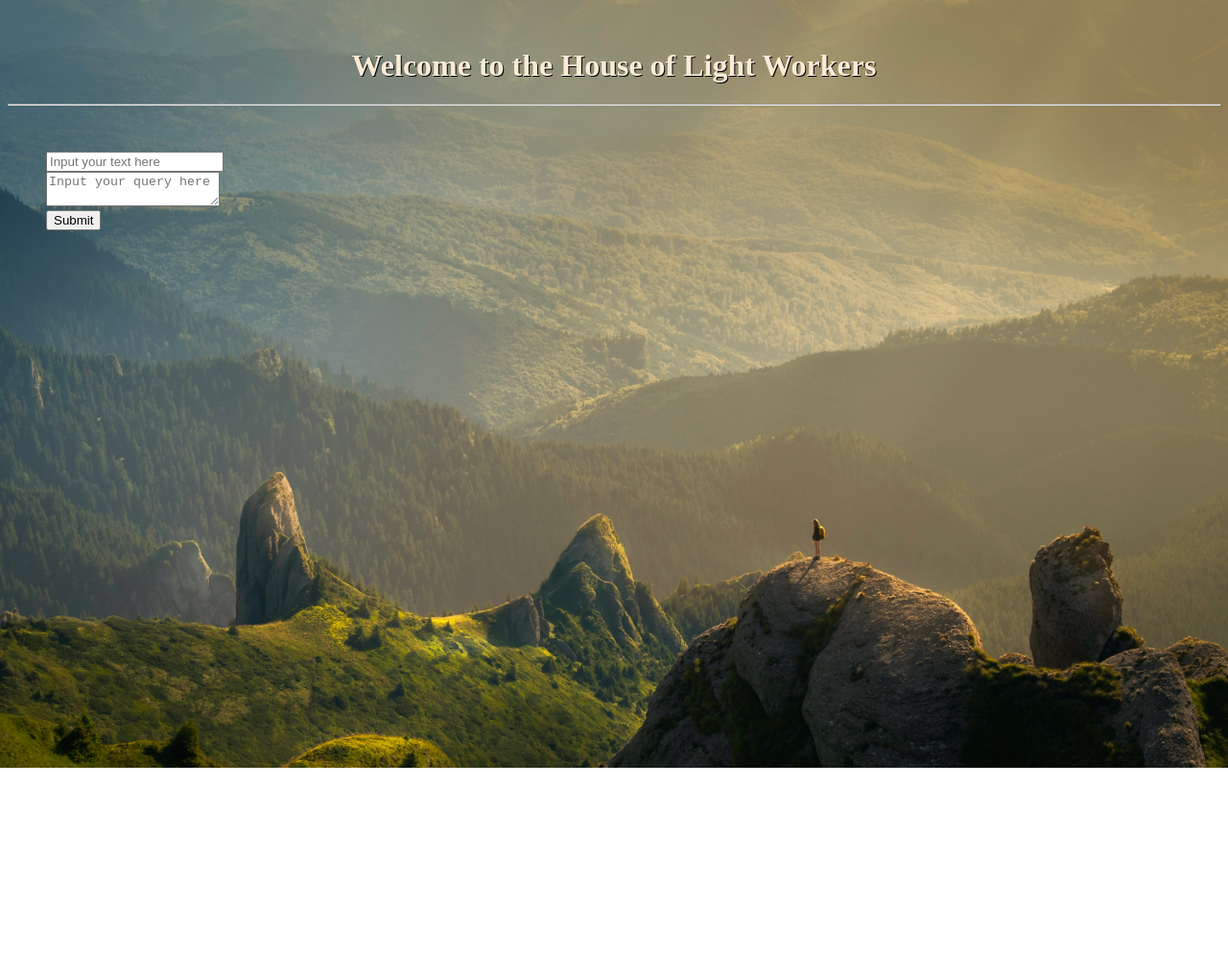
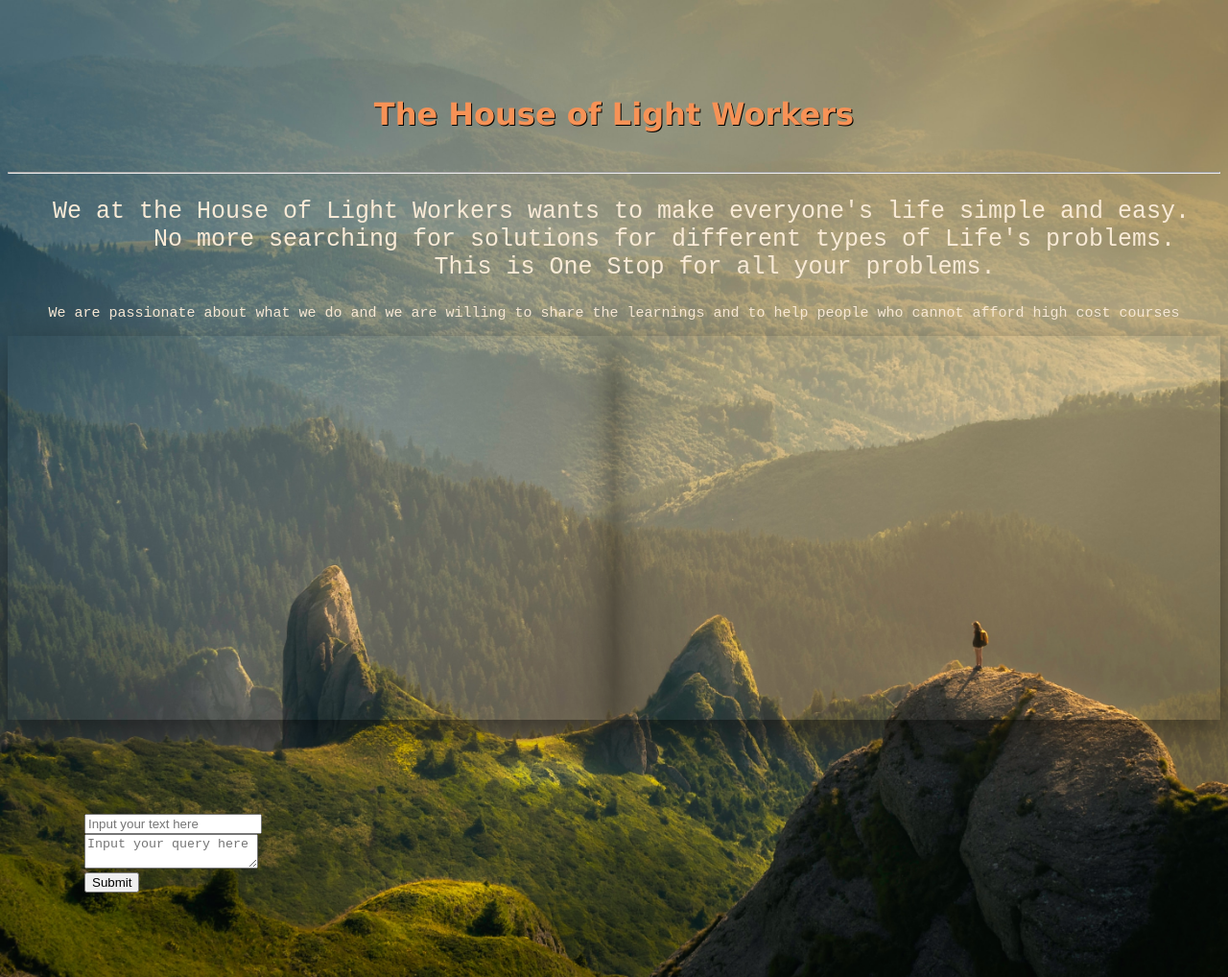
Before and after one commit to CodeBreakerHawk/TheLightWorkers, a plain HTML site: page TheLightWorkers/index.html in a window 1280 px wide. Shown: the whole page at 96% size. Before the commit the page ends 800 px from the top, so only its background shows below. Drawn offline with Linux system fonts and the light colour scheme.

Commit message:
Trail with BG image

```diff
--- a/TheLightWorkers/index.html
+++ b/TheLightWorkers/index.html
@@ -8,11 +8,32 @@
 </head>
 
 <body>
-<header>
-<h1>Welcome to the House of Light Workers </h1>
-</header>
+    <header>
+        <h1 class="title">The House of Light Workers </h1>
+    </header>
 <hr>
-<!--<div class="FormInput"> -->
+
+<div class = "headline">
+    <pre class="intro"> We at the House of Light Workers wants to make everyone's life simple and easy.
+        No more searching for solutions for different types of Life's problems.
+                This is One Stop for all your problems.  </pre>
+    <pre class="sub_intro"> We are passionate about what we do and we are willing to share the learnings and to help people who cannot afford high cost courses </pre>
+</div>
+
+<div class="main_container">
+
+    <div class="container">
+
+    </div>
+
+    <div class="container">
+
+    </div>
+</div>
+
+<br>
+
+<div class="FormInput">
     <form class= "FormInput" action="/action.php">
         <input type="text" placeholder="Input your text here">
         <br>
@@ -20,7 +41,7 @@
         <br>
         <input type="submit" placeholder="Submit">
     </form>
-<!-- </div> -->
+</div>
 
 
 </body>
--- a/TheLightWorkers/style.css
+++ b/TheLightWorkers/style.css
@@ -1,19 +1,57 @@
 body {
-    background-image: url('imgs/Unsplash.jpg');
+     background-image: url('imgs/Unsplash.jpg');
     background-size: cover;
-    background-attachment: fixed;
+    /* filter: blur(8px);
+    -webkit-filter: blur(8px);
+     */
     }
 
-    h1{
-    color: antiquewhite;
+.main_container{
+
+        display: flex;
+        justify-content: space-between;
+
+        /* background-color: #8C8A93; */
+        /* background-size: contain;
+        object-fit: contain; */
+
+        /*box-shadow: 0 15px 40px rgba(0,0,0,.5);*/
+
+    }
+.container{
+        width: 50%;
+        height:400px;
+        margin: 0 auto;
+        /*border: 2px solid #fff;*/
+        box-shadow: 0 15px 40px rgba(0,0,0,.5);
+
+    }
+
+.title{
+    color: #F79256;
     text-align: center;
+    padding: 50px 0 20px;
     margin-top: 50px;
     text-shadow: 1px 1px black;
-}
+    font-family:'Lucida Sans', 'Lucida Sans Regular', 'Lucida Grande', 'Lucida Sans Unicode', Geneva, Verdana, sans-serif;
+    }
 
 .FormInput{
      margin: auto;
     padding: 40px;
     align-content: center;
     align-items: center;
-}
+    }
+
+
+
+.intro{
+    color:antiquewhite;
+    text-align: center;
+    font-size: 25px;
+    }
+.sub_intro{
+    color:antiquewhite;
+        text-align: center;
+        font-size: 15px;
+    }
```
